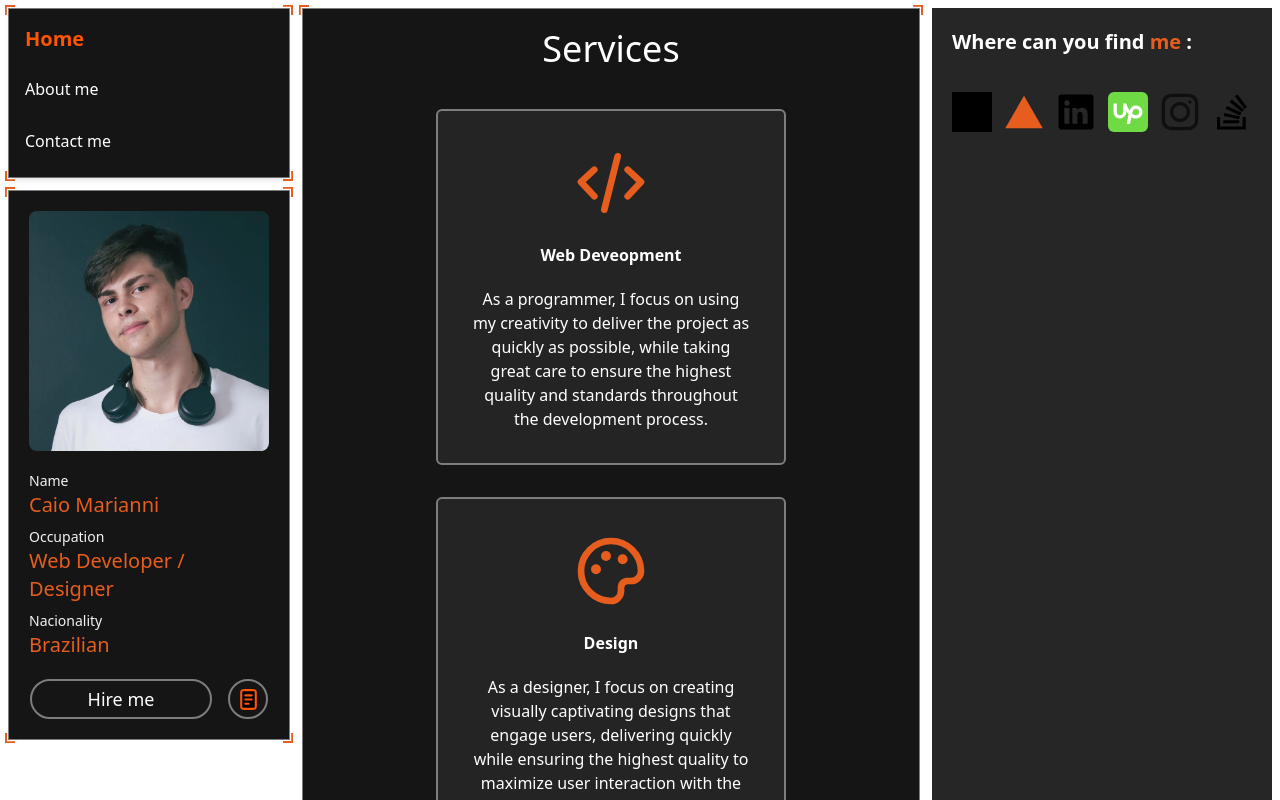
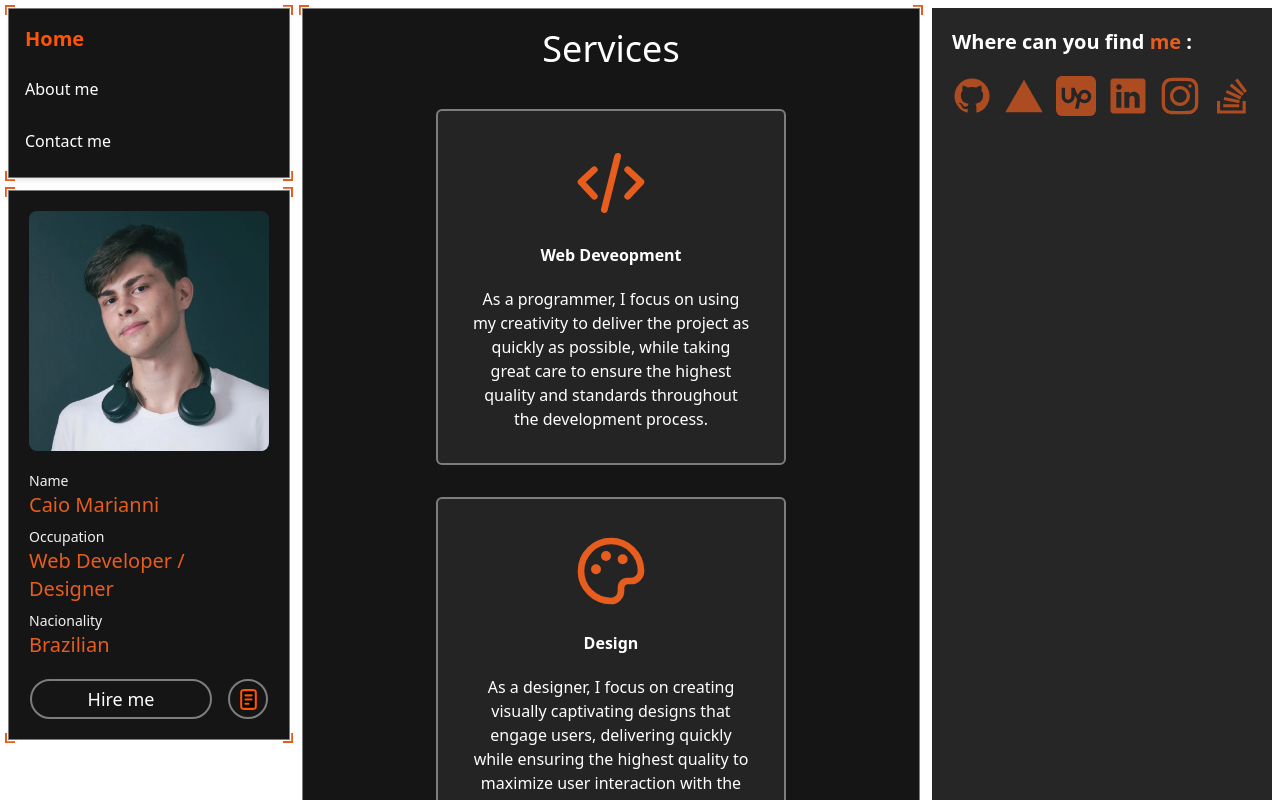
Before and after one commit to Caio-Marianni/MyPortifolio, a Vue app: page / in a window 1280 px wide. Shown: the top 800 px of the page. Built offline with nearby package versions, Linux system fonts and the light colour scheme.

Commit message:
Icon adjust and color.

```diff
--- a/src/components/Footer.vue
+++ b/src/components/Footer.vue
@@ -1,10 +1,10 @@
 <template>
   <div class="p-5 bg-containerColorSecondary">
     <!-- Heading -->
-    <h1 class="text-xl font-bold mb-4 text-[#ffffff]">Where can you find <span class="text-LittleDetail">me</span> :</h1>
+    <h1 class="text-xl font-bold text-[#ffffff]">Where can you find <span class="text-LittleDetail">me</span> :</h1>
     <!-- Icons Container -->
     <div class="flex gap-3">
-      <div v-for="(icon, index) in socials[0].icons" :key="index" class="content-center w-10 h-auto">
+      <div v-for="(icon, index) in socials[0].icons" :key="index" class="content-center w-10 h-auto opacity-70 hover:opacity-100 hover:scale-110">
         <a :href="socials[0].link[index]" target="_blank" rel="noopener noreferrer">
           <component :is="icon" class="w-10" />
         </a>
@@ -38,16 +38,16 @@ export default {
           icons: [
             IconGithub,
             IconVercel,
+            IconUpWork,
             IconLinkedin,
-            IconUpWork,
             IconInstagram,
             IconStackOverflow
           ],
           link: [
             'https://github.com/Caio-Marianni',
             'https://vercel.com/caiomariannis-projects',
+            'https://www.upwork.com/freelancers/~01e15c653dfbed2b29',
             'https://www.linkedin.com/in/caio-marianni-de-morais/',
-            'https://www.upwork.com/freelancers/~01e15c653dfbed2b29',
             'https://www.instagram.com/caiomarianni/',
             'https://stackoverflow.com/users/23487177/caio'
           ]
--- a/src/components/icons/IconGithub.vue
+++ b/src/components/icons/IconGithub.vue
@@ -1,3 +1,3 @@
 <template>
-  <svg fill="#000000" width="80px" height="80px" viewBox="0 0 32 32" id="icon" xmlns="http://www.w3.org/2000/svg"><defs></defs><title>logo--github</title><path class="cls-1" d="M16,2a14,14,0,0,0-4.43,27.28c.7.13,1-.3,1-.67s0-1.21,0-2.38c-3.89.84-4.71-1.88-4.71-1.88A3.71,3.71,0,0,0,6.24,22.3c-1.27-.86.1-.85.1-.85A2.94,2.94,0,0,1,8.48,22.9a3,3,0,0,0,4.08,1.16,2.93,2.93,0,0,1,.88-1.87c-3.1-.36-6.37-1.56-6.37-6.92a5.4,5.4,0,0,1,1.44-3.76,5,5,0,0,1,.14-3.7s1.17-.38,3.85,1.43a13.3,13.3,0,0,1,7,0c2.67-1.81,3.84-1.43,3.84-1.43a5,5,0,0,1,.14,3.7,5.4,5.4,0,0,1,1.44,3.76c0,5.38-3.27,6.56-6.39,6.91a3.33,3.33,0,0,1,.95,2.59c0,1.87,0,3.38,0,3.84s.25.81,1,.67A14,14,0,0,0,16,2Z"/><rect id="_Transparent_Rectangle_" data-name="&lt;Transparent Rectangle&gt;" class="cls-2" width="32" height="32"/></svg>
+  <svg class="fill-LittleDetail" width="80px" height="80px" viewBox="0 0 32 32" id="icon" xmlns="http://www.w3.org/2000/svg"><defs></defs><title>logo--github</title><path class="cls-1" d="M16,2a14,14,0,0,0-4.43,27.28c.7.13,1-.3,1-.67s0-1.21,0-2.38c-3.89.84-4.71-1.88-4.71-1.88A3.71,3.71,0,0,0,6.24,22.3c-1.27-.86.1-.85.1-.85A2.94,2.94,0,0,1,8.48,22.9a3,3,0,0,0,4.08,1.16,2.93,2.93,0,0,1,.88-1.87c-3.1-.36-6.37-1.56-6.37-6.92a5.4,5.4,0,0,1,1.44-3.76,5,5,0,0,1,.14-3.7s1.17-.38,3.85,1.43a13.3,13.3,0,0,1,7,0c2.67-1.81,3.84-1.43,3.84-1.43a5,5,0,0,1,.14,3.7,5.4,5.4,0,0,1,1.44,3.76c0,5.38-3.27,6.56-6.39,6.91a3.33,3.33,0,0,1,.95,2.59c0,1.87,0,3.38,0,3.84s.25.81,1,.67A14,14,0,0,0,16,2Z"/><rect id="_Transparent_Rectangle_" data-name="&lt;Transparent Rectangle&gt;" class="fill-none" width="32" height="32"/></svg>
 </template>
--- a/src/components/icons/IconInstagram.vue
+++ b/src/components/icons/IconInstagram.vue
@@ -1,7 +1,7 @@
 <template>
-<svg width="80px" height="80px" viewBox="0 0 24 24" fill="none" xmlns="http://www.w3.org/2000/svg">
-<path fill-rule="evenodd" clip-rule="evenodd" d="M12 18C15.3137 18 18 15.3137 18 12C18 8.68629 15.3137 6 12 6C8.68629 6 6 8.68629 6 12C6 15.3137 8.68629 18 12 18ZM12 16C14.2091 16 16 14.2091 16 12C16 9.79086 14.2091 8 12 8C9.79086 8 8 9.79086 8 12C8 14.2091 9.79086 16 12 16Z" fill="#0F0F0F"/>
-<path d="M18 5C17.4477 5 17 5.44772 17 6C17 6.55228 17.4477 7 18 7C18.5523 7 19 6.55228 19 6C19 5.44772 18.5523 5 18 5Z" fill="#0F0F0F"/>
-<path fill-rule="evenodd" clip-rule="evenodd" d="M1.65396 4.27606C1 5.55953 1 7.23969 1 10.6V13.4C1 16.7603 1 18.4405 1.65396 19.7239C2.2292 20.8529 3.14708 21.7708 4.27606 22.346C5.55953 23 7.23969 23 10.6 23H13.4C16.7603 23 18.4405 23 19.7239 22.346C20.8529 21.7708 21.7708 20.8529 22.346 19.7239C23 18.4405 23 16.7603 23 13.4V10.6C23 7.23969 23 5.55953 22.346 4.27606C21.7708 3.14708 20.8529 2.2292 19.7239 1.65396C18.4405 1 16.7603 1 13.4 1H10.6C7.23969 1 5.55953 1 4.27606 1.65396C3.14708 2.2292 2.2292 3.14708 1.65396 4.27606ZM13.4 3H10.6C8.88684 3 7.72225 3.00156 6.82208 3.0751C5.94524 3.14674 5.49684 3.27659 5.18404 3.43597C4.43139 3.81947 3.81947 4.43139 3.43597 5.18404C3.27659 5.49684 3.14674 5.94524 3.0751 6.82208C3.00156 7.72225 3 8.88684 3 10.6V13.4C3 15.1132 3.00156 16.2777 3.0751 17.1779C3.14674 18.0548 3.27659 18.5032 3.43597 18.816C3.81947 19.5686 4.43139 20.1805 5.18404 20.564C5.49684 20.7234 5.94524 20.8533 6.82208 20.9249C7.72225 20.9984 8.88684 21 10.6 21H13.4C15.1132 21 16.2777 20.9984 17.1779 20.9249C18.0548 20.8533 18.5032 20.7234 18.816 20.564C19.5686 20.1805 20.1805 19.5686 20.564 18.816C20.7234 18.5032 20.8533 18.0548 20.9249 17.1779C20.9984 16.2777 21 15.1132 21 13.4V10.6C21 8.88684 20.9984 7.72225 20.9249 6.82208C20.8533 5.94524 20.7234 5.49684 20.564 5.18404C20.1805 4.43139 19.5686 3.81947 18.816 3.43597C18.5032 3.27659 18.0548 3.14674 17.1779 3.0751C16.2777 3.00156 15.1132 3 13.4 3Z" fill="#0F0F0F"/>
+<svg width="80px" height="80px" viewBox="0 0 24 24" class="fill-LittleDetail" xmlns="http://www.w3.org/2000/svg">
+<path fill-rule="evenodd" clip-rule="evenodd" d="M12 18C15.3137 18 18 15.3137 18 12C18 8.68629 15.3137 6 12 6C8.68629 6 6 8.68629 6 12C6 15.3137 8.68629 18 12 18ZM12 16C14.2091 16 16 14.2091 16 12C16 9.79086 14.2091 8 12 8C9.79086 8 8 9.79086 8 12C8 14.2091 9.79086 16 12 16Z" class="fill-LittleDetail"/>
+<path d="M18 5C17.4477 5 17 5.44772 17 6C17 6.55228 17.4477 7 18 7C18.5523 7 19 6.55228 19 6C19 5.44772 18.5523 5 18 5Z" class="fill-LittleDetail"/>
+<path fill-rule="evenodd" clip-rule="evenodd" d="M1.65396 4.27606C1 5.55953 1 7.23969 1 10.6V13.4C1 16.7603 1 18.4405 1.65396 19.7239C2.2292 20.8529 3.14708 21.7708 4.27606 22.346C5.55953 23 7.23969 23 10.6 23H13.4C16.7603 23 18.4405 23 19.7239 22.346C20.8529 21.7708 21.7708 20.8529 22.346 19.7239C23 18.4405 23 16.7603 23 13.4V10.6C23 7.23969 23 5.55953 22.346 4.27606C21.7708 3.14708 20.8529 2.2292 19.7239 1.65396C18.4405 1 16.7603 1 13.4 1H10.6C7.23969 1 5.55953 1 4.27606 1.65396C3.14708 2.2292 2.2292 3.14708 1.65396 4.27606ZM13.4 3H10.6C8.88684 3 7.72225 3.00156 6.82208 3.0751C5.94524 3.14674 5.49684 3.27659 5.18404 3.43597C4.43139 3.81947 3.81947 4.43139 3.43597 5.18404C3.27659 5.49684 3.14674 5.94524 3.0751 6.82208C3.00156 7.72225 3 8.88684 3 10.6V13.4C3 15.1132 3.00156 16.2777 3.0751 17.1779C3.14674 18.0548 3.27659 18.5032 3.43597 18.816C3.81947 19.5686 4.43139 20.1805 5.18404 20.564C5.49684 20.7234 5.94524 20.8533 6.82208 20.9249C7.72225 20.9984 8.88684 21 10.6 21H13.4C15.1132 21 16.2777 20.9984 17.1779 20.9249C18.0548 20.8533 18.5032 20.7234 18.816 20.564C19.5686 20.1805 20.1805 19.5686 20.564 18.816C20.7234 18.5032 20.8533 18.0548 20.9249 17.1779C20.9984 16.2777 21 15.1132 21 13.4V10.6C21 8.88684 20.9984 7.72225 20.9249 6.82208C20.8533 5.94524 20.7234 5.49684 20.564 5.18404C20.1805 4.43139 19.5686 3.81947 18.816 3.43597C18.5032 3.27659 18.0548 3.14674 17.1779 3.0751C16.2777 3.00156 15.1132 3 13.4 3Z" class="fill-LittleDetail"/>
 </svg>
 </template>
--- a/src/components/icons/IconLinkedin.vue
+++ b/src/components/icons/IconLinkedin.vue
@@ -1,3 +1,3 @@
 <template>
-  <svg fill="#000000" width="80px" height="80px" viewBox="0 0 512 512" xmlns="http://www.w3.org/2000/svg"><title>ionicons-v5_logos</title><path d="M444.17,32H70.28C49.85,32,32,46.7,32,66.89V441.61C32,461.91,49.85,480,70.28,480H444.06C464.6,480,480,461.79,480,441.61V66.89C480.12,46.7,464.6,32,444.17,32ZM170.87,405.43H106.69V205.88h64.18ZM141,175.54h-.46c-20.54,0-33.84-15.29-33.84-34.43,0-19.49,13.65-34.42,34.65-34.42s33.85,14.82,34.31,34.42C175.65,160.25,162.35,175.54,141,175.54ZM405.43,405.43H341.25V296.32c0-26.14-9.34-44-32.56-44-17.74,0-28.24,12-32.91,23.69-1.75,4.2-2.22,9.92-2.22,15.76V405.43H209.38V205.88h64.18v27.77c9.34-13.3,23.93-32.44,57.88-32.44,42.13,0,74,27.77,74,87.64Z"/></svg>
+  <svg class="fill-LittleDetail" width="80px" height="80px" viewBox="0 0 512 512" xmlns="http://www.w3.org/2000/svg"><title>ionicons-v5_logos</title><path d="M444.17,32H70.28C49.85,32,32,46.7,32,66.89V441.61C32,461.91,49.85,480,70.28,480H444.06C464.6,480,480,461.79,480,441.61V66.89C480.12,46.7,464.6,32,444.17,32ZM170.87,405.43H106.69V205.88h64.18ZM141,175.54h-.46c-20.54,0-33.84-15.29-33.84-34.43,0-19.49,13.65-34.42,34.65-34.42s33.85,14.82,34.31,34.42C175.65,160.25,162.35,175.54,141,175.54ZM405.43,405.43H341.25V296.32c0-26.14-9.34-44-32.56-44-17.74,0-28.24,12-32.91,23.69-1.75,4.2-2.22,9.92-2.22,15.76V405.43H209.38V205.88h64.18v27.77c9.34-13.3,23.93-32.44,57.88-32.44,42.13,0,74,27.77,74,87.64Z"/></svg>
 </template>
--- a/src/components/icons/IconStackOverflow.vue
+++ b/src/components/icons/IconStackOverflow.vue
@@ -1,3 +1,3 @@
 <template>
-  <svg fill="#000000" width="80px" height="80px" viewBox="0 0 512 512" xmlns="http://www.w3.org/2000/svg"><title>ionicons-v5_logos</title><path d="M392,440V320h40V480H64V320h40V440Z"/><path d="M149.1,308.77l198.57,40.87,8.4-39.32L157.5,269.45Zm26.27-93.12L359.22,300,376,263.76,192.18,178.92Zm50.95-89,156,127.78,25.74-30.52-156-127.78ZM328,32,294.61,55.8,415.43,216.17,448,192ZM144,400H348V360H144Z"/></svg>
+  <svg class="fill-LittleDetail" width="80px" height="80px" viewBox="0 0 512 512" xmlns="http://www.w3.org/2000/svg"><title>ionicons-v5_logos</title><path d="M392,440V320h40V480H64V320h40V440Z"/><path d="M149.1,308.77l198.57,40.87,8.4-39.32L157.5,269.45Zm26.27-93.12L359.22,300,376,263.76,192.18,178.92Zm50.95-89,156,127.78,25.74-30.52-156-127.78ZM328,32,294.61,55.8,415.43,216.17,448,192ZM144,400H348V360H144Z"/></svg>
 </template>
--- a/src/components/icons/IconUpWork.vue
+++ b/src/components/icons/IconUpWork.vue
@@ -1,8 +1,8 @@
 <template>
 <svg xmlns="http://www.w3.org/2000/svg"
 aria-label="Upwork" role="img"
-viewBox="0 0 512 512"><rect
-width="512" height="512"
+viewBox="0 0 500 500"><rect
+width="500" height="500"
 rx="15%"
-fill="#6fda44"/><path fill="#ffffff" d="M357.2,296.9c-17,0-33-7.2-47.4-18.9l3.5-16.6l0.1-.6c3.2-17.6,13.1-47.2,43.8-47.2c23,0,41.7,18.7,41.7,41.7S380.2,296.9,357.2,296.9L357.2,296.9z M357.2,171.4c-39.2,0-69.5,25.4-81.9,67.3c-18.8-28.3-33.1-62.2-41.4-90.8h-42.2v109.7c0,21.7-17.6,39.3-39.3,39.3s-39.3-17.6-39.3-39.3V147.8H71v109.7c0,44.9,36.5,81.8,81.4,81.8s81.4-36.9,81.4-81.8v-18.4c8.2,17.1,18.2,34.4,30.4,49.6l-25.8,121.4h43.1l18.7-88c16.4,10.5,35.2,17.1,56.8,17.1c46.2,0,83.8-37.8,83.8-84.1C440.9,209,403.4,171.4,357.2,171.4"/></svg>
+class="fill-LittleDetail"/><path class="flex fill-containerColorSecondary" d="M357.2,296.9c-17,0-33-7.2-47.4-18.9l3.5-16.6l0.1-.6c3.2-17.6,13.1-47.2,43.8-47.2c23,0,41.7,18.7,41.7,41.7S380.2,296.9,357.2,296.9L357.2,296.9z M357.2,171.4c-39.2,0-69.5,25.4-81.9,67.3c-18.8-28.3-33.1-62.2-41.4-90.8h-42.2v109.7c0,21.7-17.6,39.3-39.3,39.3s-39.3-17.6-39.3-39.3V147.8H71v109.7c0,44.9,36.5,81.8,81.4,81.8s81.4-36.9,81.4-81.8v-18.4c8.2,17.1,18.2,34.4,30.4,49.6l-25.8,121.4h43.1l18.7-88c16.4,10.5,35.2,17.1,56.8,17.1c46.2,0,83.8-37.8,83.8-84.1C440.9,209,403.4,171.4,357.2,171.4"/></svg>
 </template>
```
